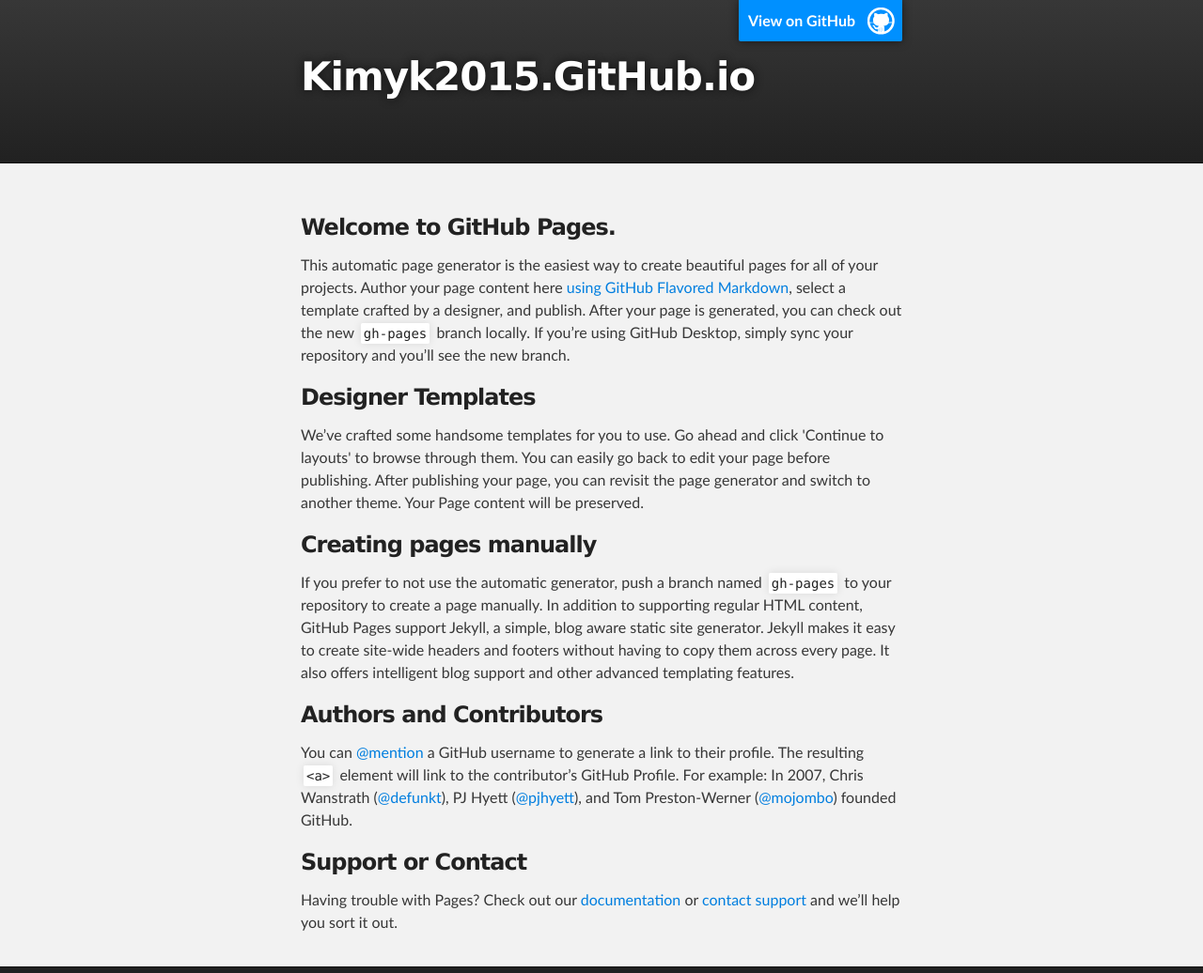
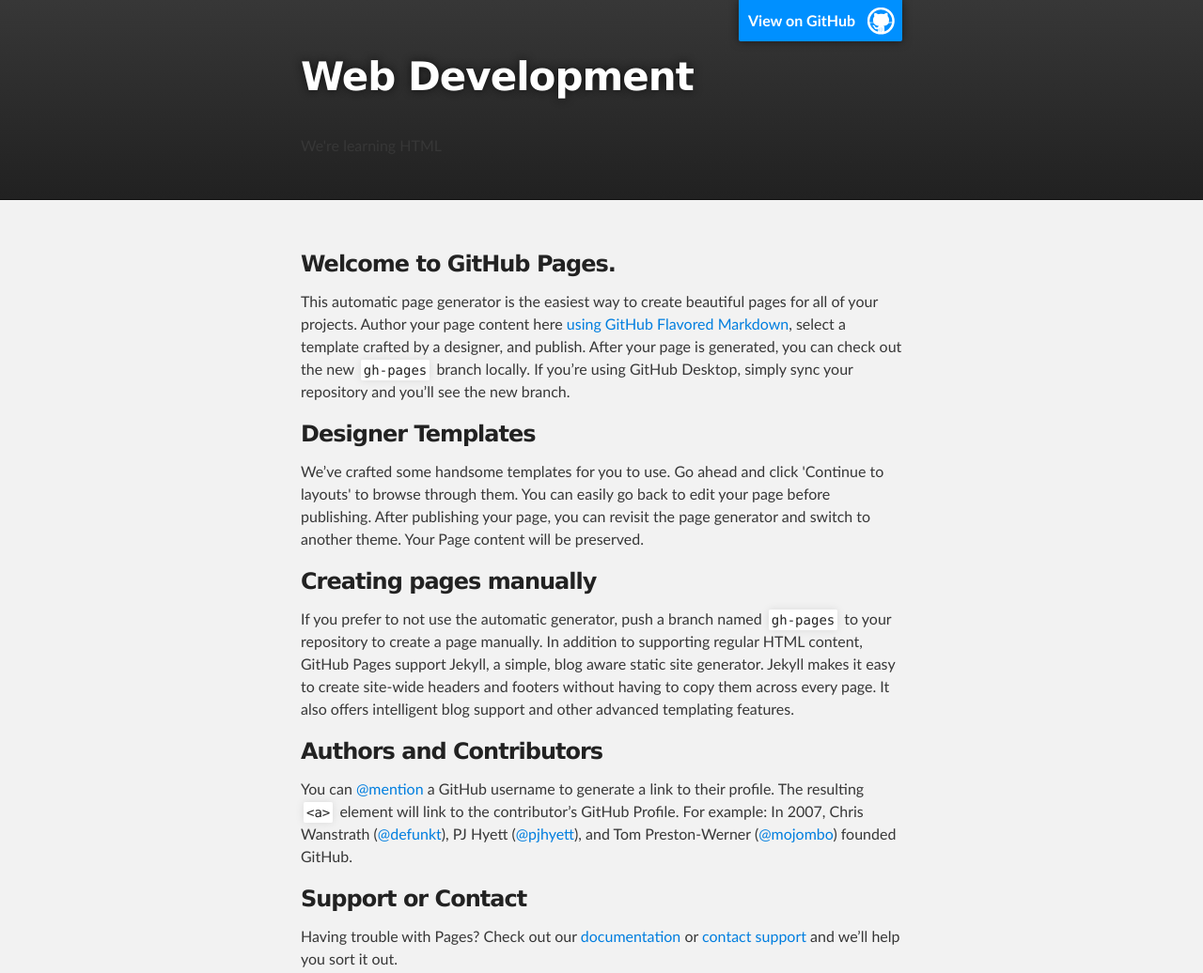
Before and after one commit to KimYK2015/KimYK2015.github.io, a plain HTML site: page index.html in a window 1280 px wide. Shown: the top 1036 px of the page at 94% size. Drawn offline with Linux system fonts and the light colour scheme.

Commit message:
Update index.html

```diff
--- a/index.html
+++ b/index.html
@@ -18,8 +18,9 @@
         <header class="inner">
           <a id="forkme_banner" href="https://github.com/KimYK2015">View on GitHub</a>
 
-          <h1 id="project_title">Kimyk2015.GitHub.io</h1>
+          <h1 id="project_title">Web Development</h1>
           <h2 id="project_tagline"></h2>
+            <p>We're learning HTML</p>
 
         </header>
     </div>
```
